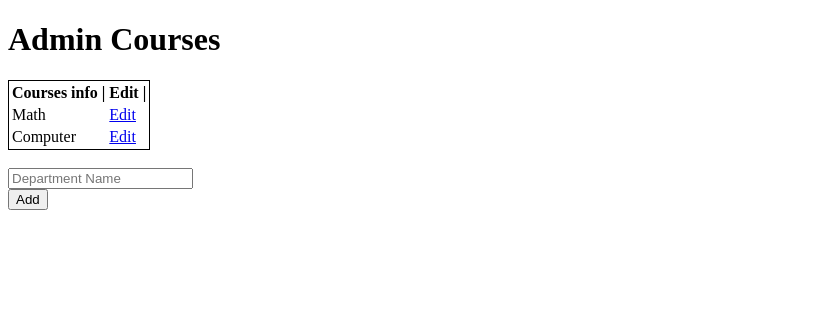
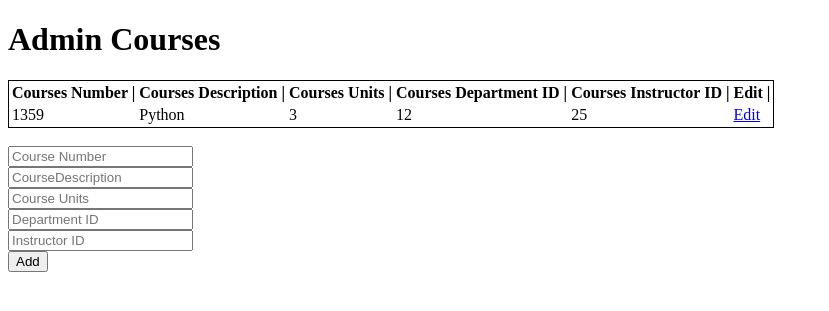
Before and after one commit to EhsanProjects/College-Project, a Flask app: template templates/admin/course.html in a window 1280 px wide. Shown: the top 311 px of the page, without its empty margins (0-829 px from the left). Run offline with Flask 3, Linux system fonts and the light colour scheme; the template is opened without the code that fills it: values that come from a table or form of the project are taken from there, others are empty; tables that the repository leaves empty hold one stand-in row (values such as "Sample post"); some libraries are stand-ins or nearby versions.

Commit message:
Admin Course-->EDIT page Added

```diff
--- a/templates/admin/course.html
+++ b/templates/admin/course.html
@@ -9,13 +9,23 @@
 
     <table style="border: 1px solid black; ">
         <tr>
-            <th>Courses info |</th>
+            <th>Courses Number |</th>
+            <th>Courses Description |</th>
+            <th>Courses Units |</th>
+            <th>Courses Department ID |</th>
+            <th>Courses Instructor ID |</th>
+
+
             <th> Edit |</th>
         </tr>
-        {% for deptitem in departments %}
+        {% for coursetem in courses %}
             <tr>
-                <td>{{ deptitem.DepartmentName.title() }}</td>
-                <td><a href="/admin/dashboard/edit-department/{{ deptitem.DepartmentID }}">Edit</a></td>
+                <td>{{ coursetem.CourseNumber }}</td>
+                <td>{{ coursetem.CourseDescription.title() }}</td>
+                 <td>{{ coursetem.CourseUnits }}</td>
+                <td>{{ coursetem.DepartmentID }}</td>
+                <td>{{ coursetem.InstructorID }}</td>
+                <td><a href="/admin/dashboard/edit-course/{{ coursetem.CourseID }}">Edit</a></td>
             </tr>
         {% endfor %}
     </table>
@@ -23,7 +33,11 @@
 
     <form action="#" method="post">
         <input type="hidden" name="csrf_token" value="{{ csrf_token() }}"/>
-        <input type="text" name="DepartmentName" placeholder="Department Name"><br>
+        <input type="text" name="CourseNumber" placeholder="Course Number"><br>
+        <input type="text" name="CourseDescription" placeholder="CourseDescription"><br>
+        <input type="text" name="CourseUnits" placeholder="Course Units"><br>
+        <input type="text" name="DepartmentID" placeholder="Department ID"><br>
+        <input type="text" name="InstructorID" placeholder="Instructor ID"><br>
         <input type="submit" value="Add">
     </form>
 {% endblock %}
```
Also changed, not shown: blueprints/admin.py (+30 -3 lines), templates/admin/edit-course.html (added, +20 -0 lines), templates/admin/edit-student.html (+6 -6 lines), instance/database.db.
